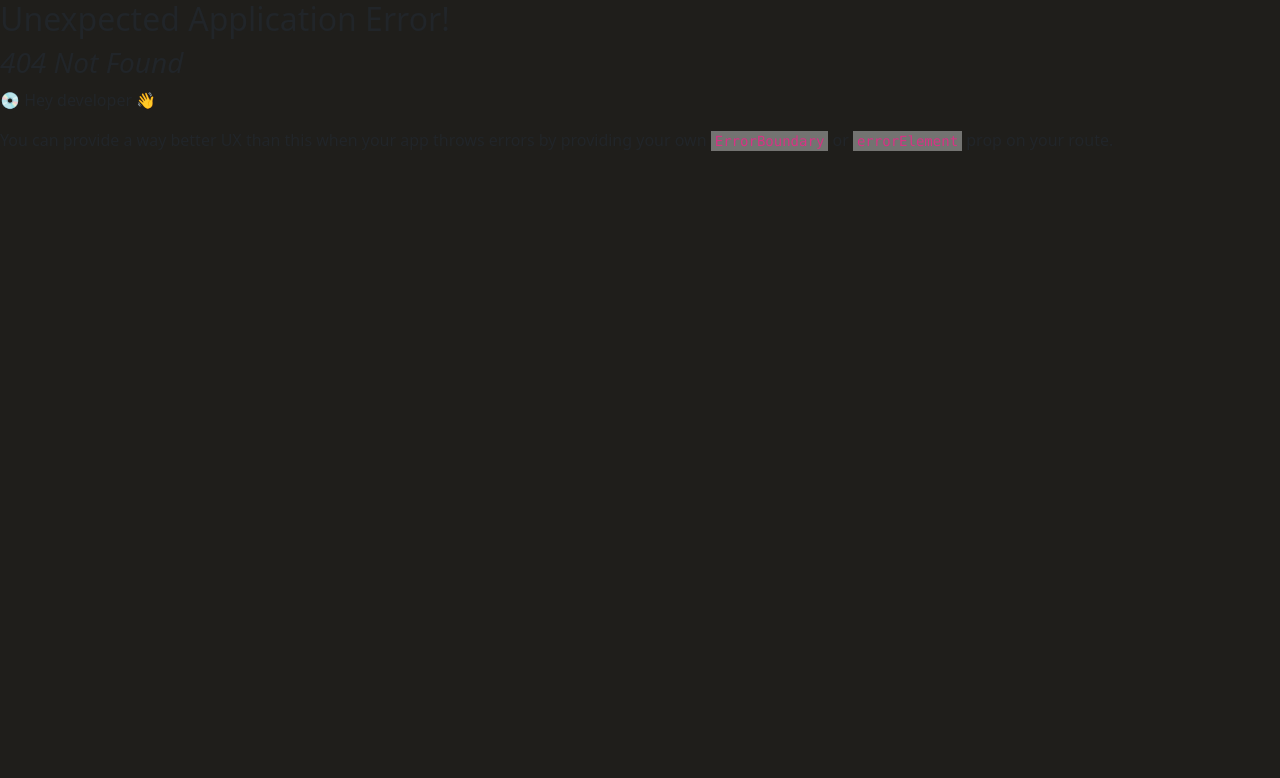
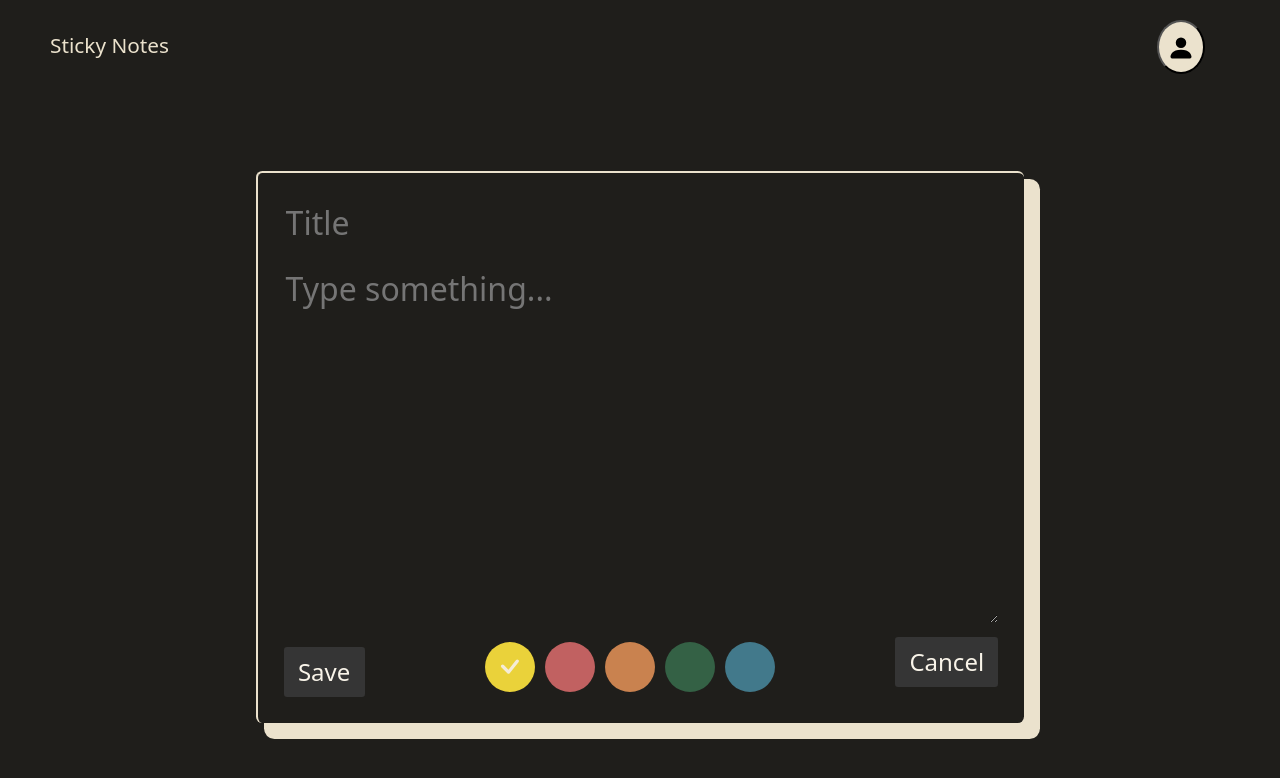
Before and after one commit to Hack-Weekly/fire-kangaroo-sticky-notes, a React (Create React App) app in the folder client/: page /add in a window 1280 px wide. Before the commit this address had no page. Shown: the top 778 px of the page. Built offline with nearby package versions, Linux system fonts and the light colour scheme; no server answers.

Commit message:
Add endpoint and double-click edit functionality on sticky note component

```diff
--- a/client/src/components/Footer.jsx
+++ b/client/src/components/Footer.jsx
@@ -4,7 +4,7 @@ import { Link } from "react-router-dom";
 
 function Footer() {
   return (
-    <Link style={{ position: "fixed", bottom: "30px", right: "50px", color: "var(--text-200)", }} to="/edit"><PlusSquareFill style={{ fontSize: "3rem" }} /></Link>
+    <Link style={{ position: "fixed", bottom: "30px", right: "50px", color: "var(--text-200)", }} to="/add"><PlusSquareFill style={{ fontSize: "3rem" }} /></Link>
   )
 }
 
--- a/client/src/components/StickyNote.jsx
+++ b/client/src/components/StickyNote.jsx
@@ -1,7 +1,7 @@
 import React from 'react'
 import { XLg } from 'react-bootstrap-icons';
 import { useState } from 'react'
-import { useNavigate  } from 'react-router-dom';
+import { useNavigate } from 'react-router-dom';
 
 
 function StickyNote(props) {
@@ -12,7 +12,15 @@ function StickyNote(props) {
   let [color, setColor] = useState(props.color)
   let [lastModified, setLastModified] = useState(props.lastModified)
 
+  const handleDoubleClick = (e) => {
+    // e.nativeEvent.stopPropagation();
+    console.log("double click")
+    navigate(`/edit/${props.noteId}`)
+  }
+
   const handleDelete = async (e) => {
+    // e.nativeEvent.stopPropagation();
+    e.stopPropagation();
     await fetch(`${process.env.REACT_APP_BACKEND_URL}/api/delete`, {
       method: 'POST',
       headers: {
@@ -33,7 +41,7 @@ function StickyNote(props) {
   }
 
   return (
-    <div style={noteStyle} className={`sticky-note large-content}`}>
+    <div onDoubleClick={handleDoubleClick} style={noteStyle} className={`sticky-note large-content}`}>
       <XLg className='xlgIcon' onClick={handleDelete} />
       <div className="sticky-note-title-container">
         <h1 className="sticky-note-title">{title}</h1>
--- a/client/src/pages/StickyNoteEdit.jsx
+++ b/client/src/pages/StickyNoteEdit.jsx
@@ -1,18 +1,33 @@
-import React, { useState } from 'react';
+import React, { useState, useEffect } from 'react';
 import '../App.css'
 import { useNavigate  } from 'react-router-dom';
-import { Check, X } from 'react-bootstrap-icons';
+import { Check } from 'react-bootstrap-icons';
 import Header from "../components/Header";
+import { useParams } from "react-router-dom";
 
-function StickyNoteEdit({note_id}) {
-  const [stickyNote, setStickyNote] = useState({
+function StickyNoteEdit() {
+  const { id } = useParams();
+  const [stickyNoteData, setStickyNoteData] = useState({
     title: '',
     text: '',
     color: "#ead23a",
   })
 
+  useEffect(() => {
+      let fetchData = async () => {
+        return await fetch(`${process.env.REACT_APP_BACKEND_URL}/api/note/${id}`, {
+          method: 'GET',
+          headers: { 'Content-Type': 'application/json' },
+          credentials: 'include'
+        })
+      }
+
+      fetchData()
+        .then(res => res.json())
+        .then(json => setStickyNoteData({title: json.title, text: json.text, color: json.color}))
+  }, [id])
+
   const possibleColors = [
-    // "#ead23a", // yellow
     "#ead23a", //yellow
     "#c16161", // red
     "#c9824f", // orange
@@ -26,7 +41,7 @@ function StickyNoteEdit({note_id}) {
 
   function handleChange(e) {
     let {name, value} = e.target
-    setStickyNote(prevFormData => ({
+    setStickyNoteData(prevFormData => ({
       ...prevFormData,
       [name]: value
     }))
@@ -36,12 +51,32 @@ function StickyNoteEdit({note_id}) {
   function handleSubmit(e) {
     e.preventDefault()
 
+    if (id) {
+      fetch(`${process.env.REACT_APP_BACKEND_URL}/api/edit/${id}`, {
+        method: 'PUT',
+        headers: { 'Content-Type': 'application/json' },
+        body: JSON.stringify(stickyNoteData),
+        credentials: 'include'
+      })
+      .then(res => res.json())
+      .then(json => {
+        if (json?.success) {
+          console.log('Sticky note edited', json)
+          navigate("/")
+        } else {
+          // TODO: add alert / toast to say edit failed
+        }
+      })
+      .catch(error => {
+        // TODO: add different error / alert / toast
+        console.log(error)
+      })
+
+    } else {
       fetch(`${process.env.REACT_APP_BACKEND_URL}/api/add`, {
         method: 'POST',
-      headers: {
-        'Content-Type': 'application/json',
-      },
-      body: JSON.stringify(stickyNote),
+        headers: { 'Content-Type': 'application/json' },
+        body: JSON.stringify(stickyNoteData),
         credentials: 'include'
       })
       .then(res => res.json())
@@ -57,6 +92,7 @@ function StickyNoteEdit({note_id}) {
         // TODO: add different error / alert / toast
         console.log(error)
       })
+    }
   }
 
 
@@ -78,7 +114,7 @@ function StickyNoteEdit({note_id}) {
                 minLength="2"
                 maxLength="16"
                 placeholder='Title'
-                value={stickyNote.title}
+                value={stickyNoteData.title}
                 onChange={handleChange}
               />
 
@@ -87,7 +123,7 @@ function StickyNoteEdit({note_id}) {
                 name="text"
                 maxLength="250"
                 placeholder='Type something...'
-                value={stickyNote.content}
+                value={stickyNoteData.text}
                 onChange={handleChange}
               />
 
@@ -95,7 +131,7 @@ function StickyNoteEdit({note_id}) {
                 <button className='save-button'>Save</button>
                 <div className='colorSelections'>
                     {possibleColors.map(color => {
-                      return <div className="color" style={{backgroundColor: color}} onClick={() => setStickyNote(x => ({...x, color: color}))}>{stickyNote.color === color && <Check style={{fontSize:"2.2rem", fill:"var(--text-100)"}}/>}</div>
+                      return <div key={color} className="color" style={{backgroundColor: color}} onClick={() => setStickyNoteData(x => ({...x, color: color}))}>{stickyNoteData.color?.toLowerCase() === color && <Check style={{fontSize:"2.2rem", fill:"var(--text-100)"}}/>}</div>
                     })}
                 </div>
                 <button type='button' onClick={handleCancel} className='cancel-button'>Cancel</button>
```
Also changed, not shown: client/src/App.jsx (+6 -2 lines), 2 other files (tests, documents, lock files or other folders). Lines whose indentation alone changed are shown as unchanged.
